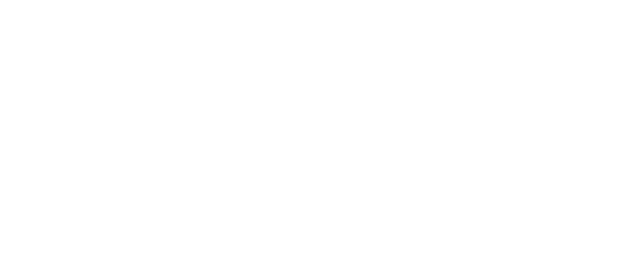
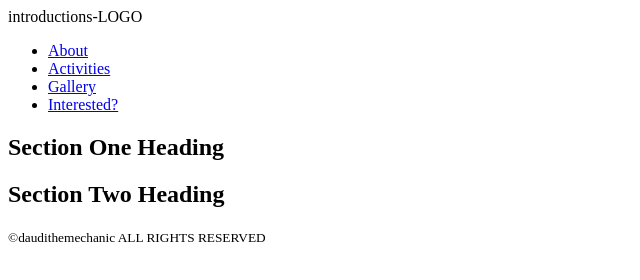
Before and after one commit to makanika/Git-Class, a plain HTML site: page index.html in a window 1280 px wide. Shown: the whole page, without its empty margins (0-640 px from the left). Drawn offline with Linux system fonts and the light colour scheme.

Commit message:
Included website structure

```diff
--- a/index.html
+++ b/index.html
@@ -6,8 +6,47 @@
     <title>Learning Git</title>
   </head>
   <body>
-    <head> </head>
-    <main></main>
-    <footer></footer>
+    <head>
+      <div class="logo">
+        introductions-LOGO
+      </div>
+      <div class="menu-items">
+        <ul class="menu">
+          <li class="about">
+            <a href="#">About</a>
+          </li>
+          <li class="activities">
+            <a href="#">Activities</a>
+          </li>
+          <li class="gallery">
+            <a href="#">Gallery</a>
+          </li>
+          <li class="interested">
+            <a href="#">Interested?</a>
+          </li>
+        </ul>
+      </div>
+    </head>
+    <main>
+      <div class="main__section--one">
+        <section class="section--01">
+          <h1 class="section__01--heading">
+            Section One Heading
+          </h1>
+        </section>
+      </div>
+      <div class="main__section--two">
+        <section class="section--02">
+          <h1 class="section__02--heading">
+            Section Two Heading
+          </h1>
+        </section>
+      </div>
+    </main>
+    <footer>
+      <small class="copyright">
+        &copy;daudithemechanic ALL RIGHTS RESERVED
+      </small>
+    </footer>
   </body>
 </html>
```
